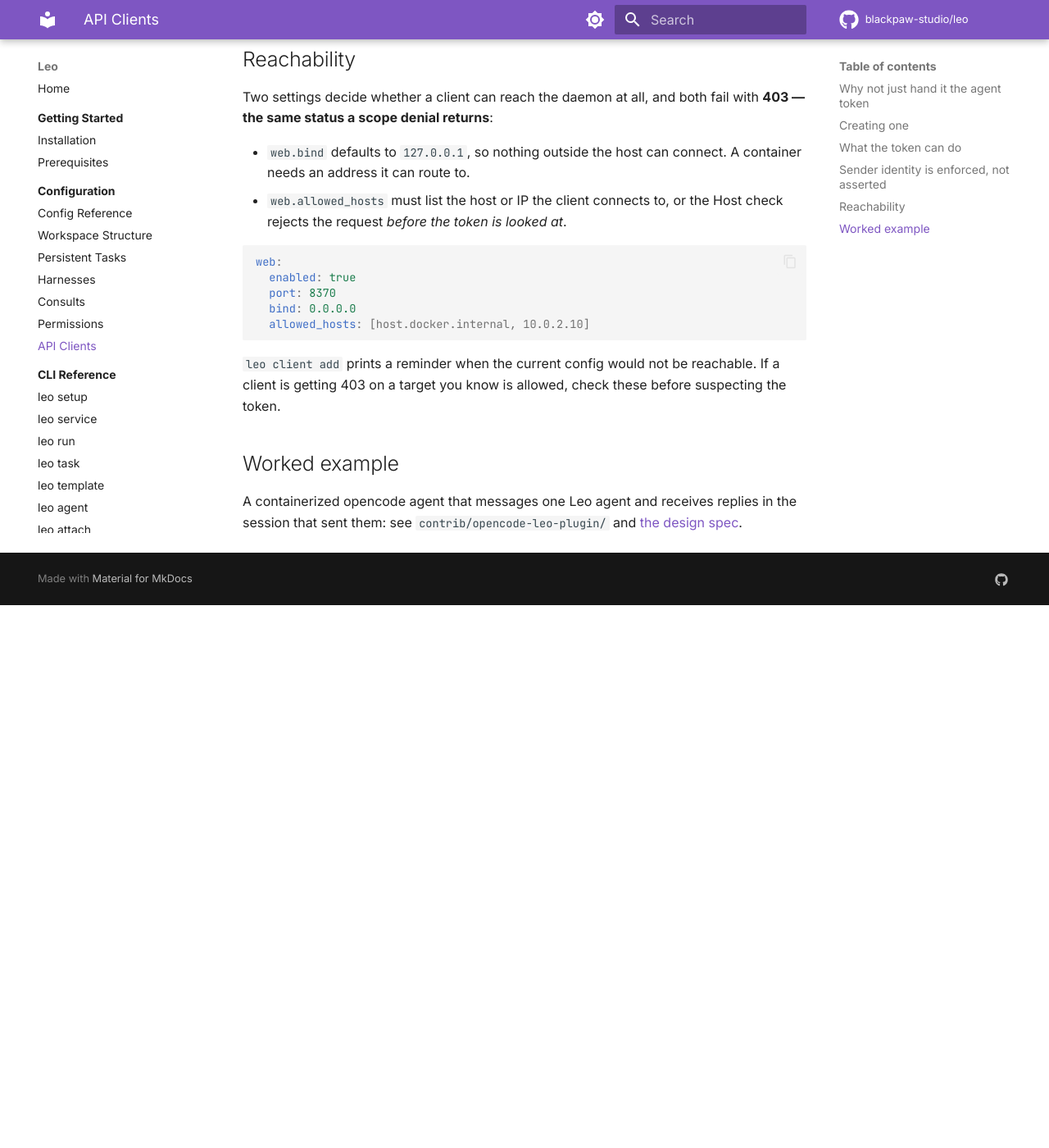
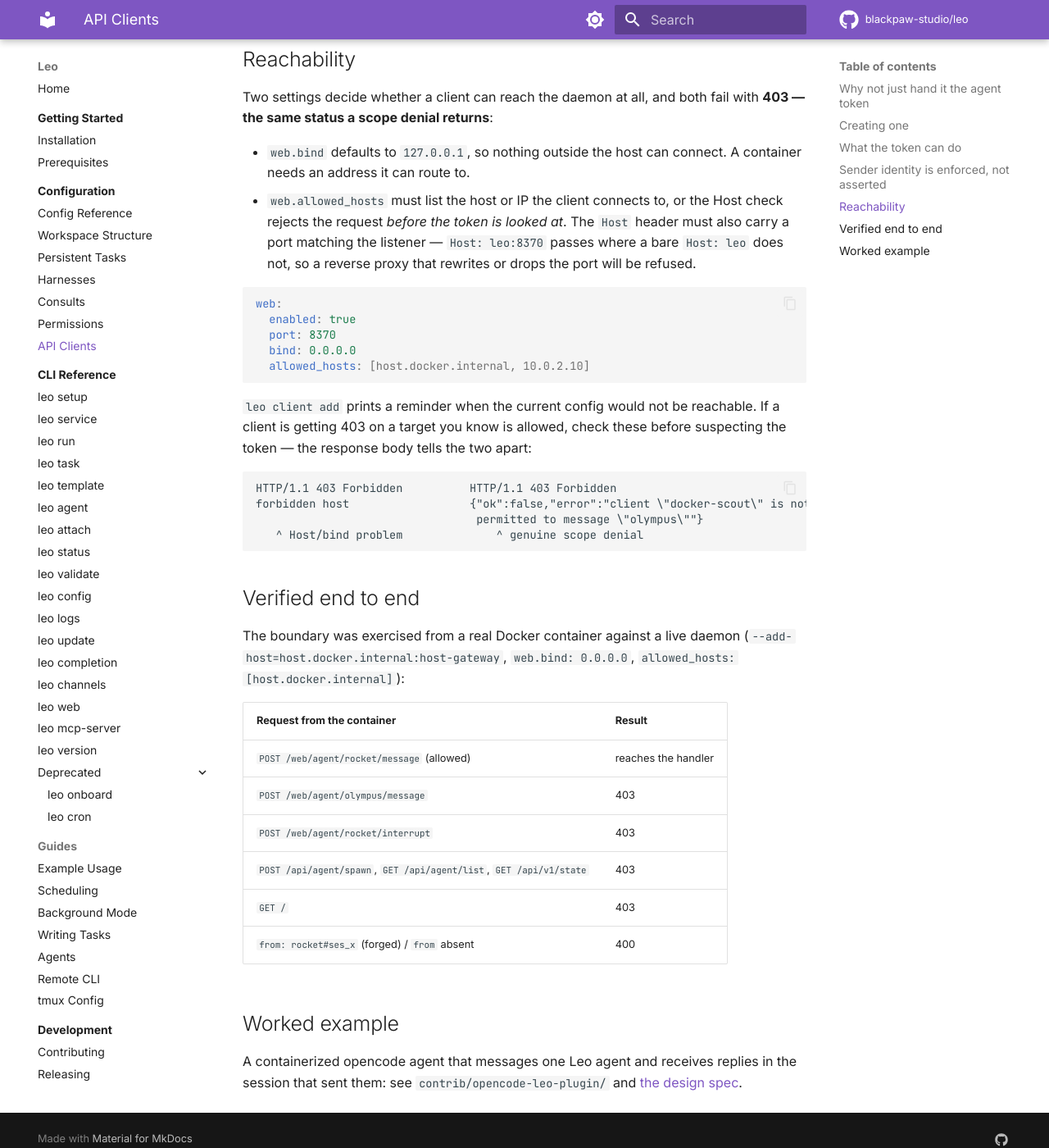
Before and after one commit to blackpaw-studio/leo, an MkDocs documentation site: the page built from docs/configuration/api-clients.md, in a window 1280 px wide and 1400 px high, scrolled down 2090 px. Shown: the whole window at 82% size. Built offline with MkDocs 1.6.1 and Material for MkDocs 9.7.7, drawn with Linux system fonts in a browser that asks for light colours; comment, search, counter and statistics services are not loaded; before the commit the page ends 2828 px from its top, so only the background shows below that.

Commit message:
docs(api-clients): Host must carry the matching port; how to tell the two 403s apart
Both findings come from exercising the boundary from a real Docker
container: a bare Host without the listener port is refused, and a
Host/bind misconfiguration returns the same 403 as a scope denial —
distinguishable only by the body ("forbidden host" vs a JSON error).

Claude-Session: https://claude.ai/code/session_012g2sY197n62dcrtXtZKpxC

````diff
--- a/docs/configuration/api-clients.md
+++ b/docs/configuration/api-clients.md
@@ -101,7 +101,10 @@ with **403 — the same status a scope denial returns**:
 - `web.bind` defaults to `127.0.0.1`, so nothing outside the host can connect.
   A container needs an address it can route to.
 - `web.allowed_hosts` must list the host or IP the client connects to, or the
-  Host check rejects the request *before the token is looked at*.
+  Host check rejects the request *before the token is looked at*. The `Host`
+  header must also carry a port matching the listener — `Host: leo:8370` passes
+  where a bare `Host: leo` does not, so a reverse proxy that rewrites or drops
+  the port will be refused.
 
 ```yaml
 web:
@@ -113,7 +116,29 @@ web:
 
 `leo client add` prints a reminder when the current config would not be
 reachable. If a client is getting 403 on a target you know is allowed, check
-these before suspecting the token.
+these before suspecting the token — the response body tells the two apart:
+
+```
+HTTP/1.1 403 Forbidden          HTTP/1.1 403 Forbidden
+forbidden host                  {"ok":false,"error":"client \"docker-scout\" is not
+                                 permitted to message \"olympus\""}
+   ^ Host/bind problem              ^ genuine scope denial
+```
+
+## Verified end to end
+
+The boundary was exercised from a real Docker container against a live daemon
+(`--add-host=host.docker.internal:host-gateway`, `web.bind: 0.0.0.0`,
+`allowed_hosts: [host.docker.internal]`):
+
+| Request from the container | Result |
+|---|---|
+| `POST /web/agent/rocket/message` (allowed) | reaches the handler |
+| `POST /web/agent/olympus/message` | 403 |
+| `POST /web/agent/rocket/interrupt` | 403 |
+| `POST /api/agent/spawn`, `GET /api/agent/list`, `GET /api/v1/state` | 403 |
+| `GET /` | 403 |
+| `from: rocket#ses_x` (forged) / `from` absent | 400 |
 
 ## Worked example
 
````
